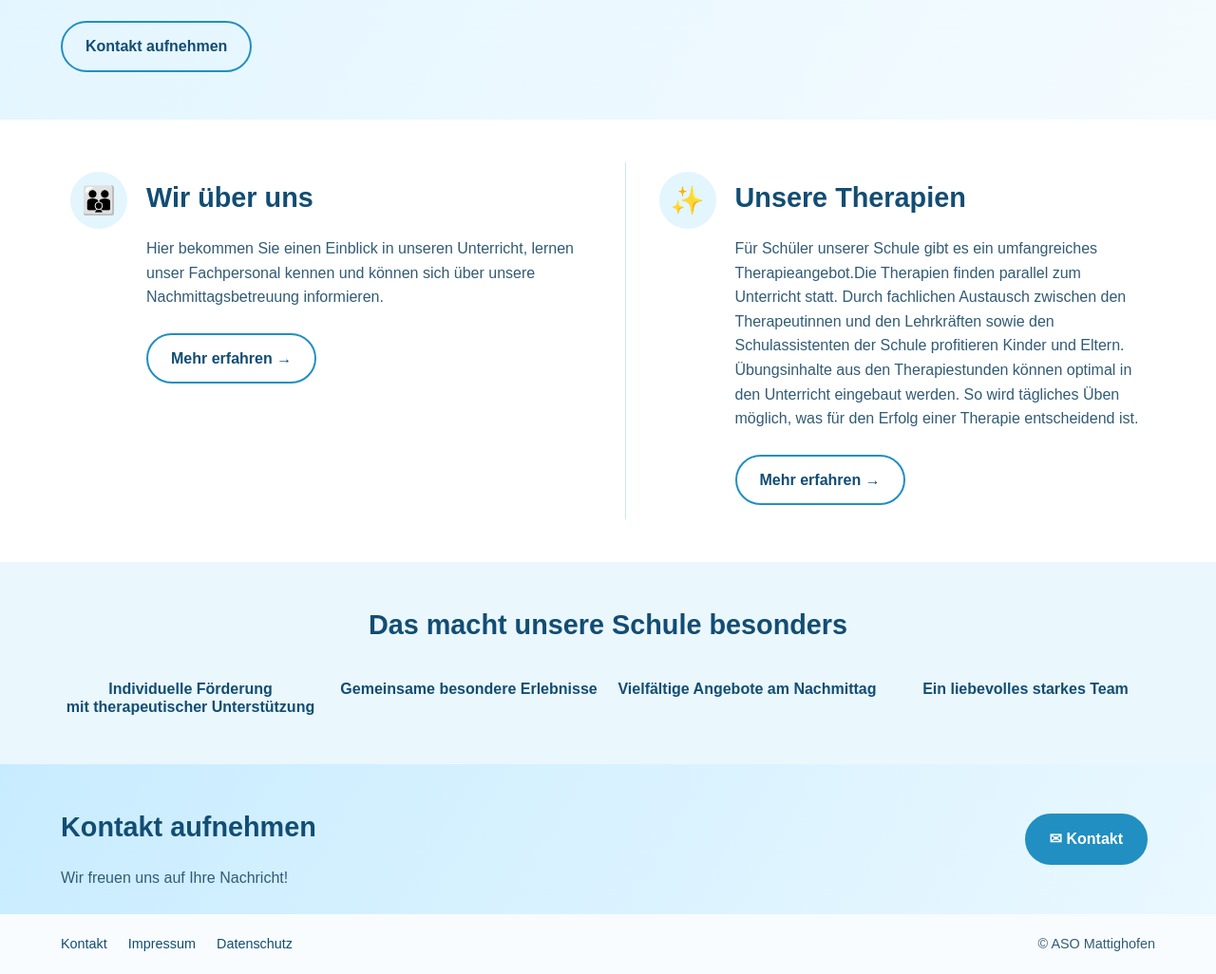
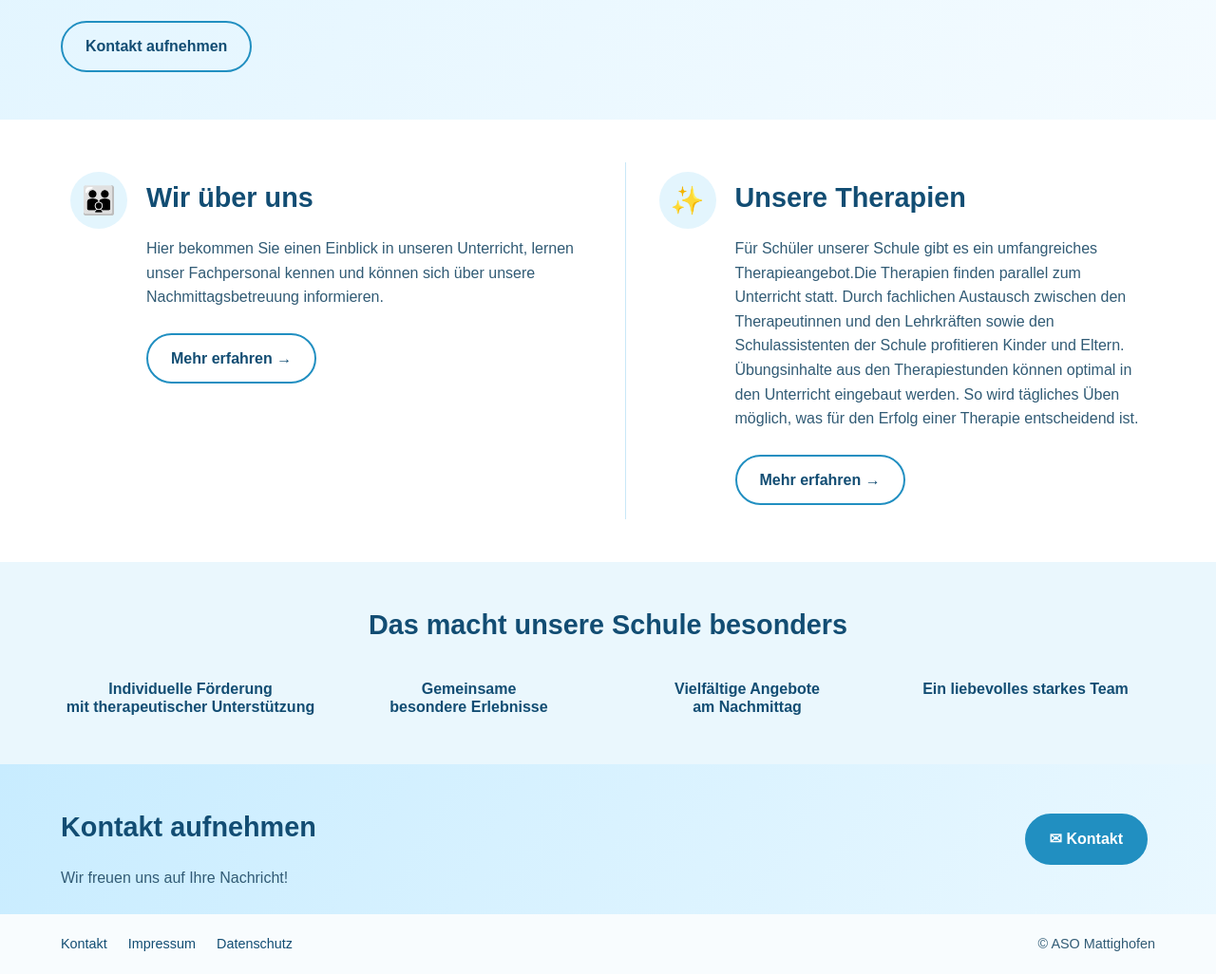
Before and after one commit to michaellestrassegger/aso-mattighofen, a plain HTML site: page index.html in a window 1280 px wide. Shown: the part 696-1722 px from the top of the page at 95% size. Drawn offline with Linux system fonts and the light colour scheme.

Commit message:
Update headings for better formatting in index.html

```diff
--- a/index.html
+++ b/index.html
@@ -89,11 +89,11 @@ So wird tägliches Üben möglich, was für den Erfolg einer Therapie entscheide
           </div>
 
           <div>
-            <h3>Gemeinsame besondere Erlebnisse</h3>
+            <h3>Gemeinsame<br> besondere Erlebnisse</h3>
           </div>
 
           <div>
-            <h3>Vielfältige Angebote am Nachmittag</h3>
+            <h3>Vielfältige Angebote <br>am Nachmittag</h3>
           </div>
 
           <div>
```
